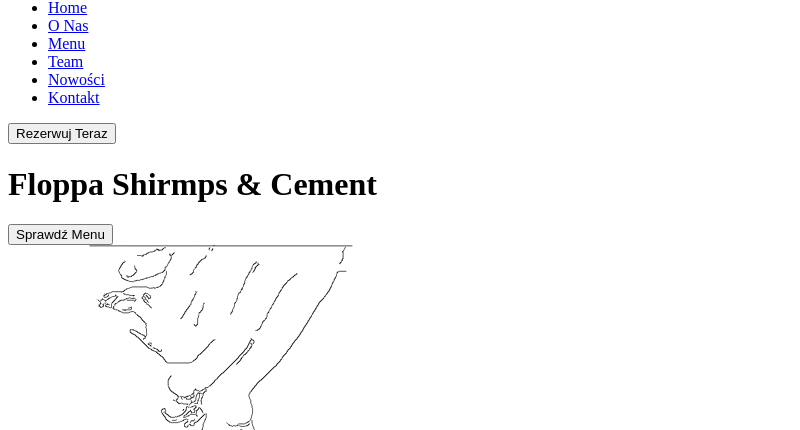
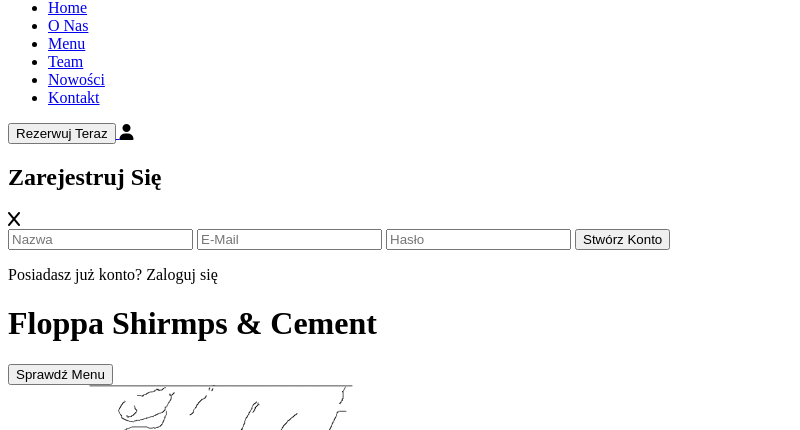
Before and after one commit to TraumeVonHeidelberg/Floppa-Shrimps, an Electron app: page public/index.html in a window 800 px wide. Shown: the part 370-800 px from the top of the page. Drawn offline with Linux system fonts and the light colour scheme; no server answers; a web font is replaced by a local one.

Commit message:
Created register form

```diff
--- a/public/css/adminPanel.css
+++ b/public/css/adminPanel.css
@@ -97,6 +97,7 @@ textarea {
 textarea,
 input {
 	font-family: 'Raleway', 'sans-serif';
+	line-height: 1.5;
 }
 
 .element-type {
--- /dev/null
+++ b/public/css/login.css
@@ -0,0 +1,15 @@
+* {
+	box-sizing: border-box;
+	margin: 0;
+	padding: 0;
+}
+
+html {
+	font-size: 62.5%;
+}
+
+body {
+	background-color: #f6f3eb;
+	font-family: 'Raleway', 'sans-serif';
+	color: #1f3571;
+}
--- a/public/css/style.css
+++ b/public/css/style.css
@@ -37,6 +37,10 @@
 	line-height: 3.2rem;
 }
 
+button {
+	cursor: pointer;
+}
+
 .main-btn {
 	padding: 1.6rem 3.2rem;
 	font-weight: 700;
@@ -45,7 +49,6 @@
 	color: #eb2a3c;
 	background: none;
 	border: 0.3rem solid #eb2a3c;
-	cursor: pointer;
 	transition: background-color 0.3s, color 0.3s;
 }
 
@@ -62,6 +65,91 @@
 	display: none;
 }
 
+a {
+	text-decoration: none;
+	color: #1f3571;
+	cursor: pointer;
+}
+
+/* Modal Window */
+
+.modal {
+	display: none;
+	position: fixed;
+	top: 0;
+	left: 0;
+	z-index: 20;
+	display: flex;
+	justify-content: center;
+	align-items: center;
+	width: 100%;
+	height: 100%;
+	background-color: rgba(0, 0, 0, 0.4);
+}
+
+.modal-content {
+	display: flex;
+	flex-direction: column;
+	gap: 2.4rem;
+	padding: 2.4rem;
+	width: 44rem;
+	min-height: 45rem;
+	max-height: 50rem;
+	background-color: white;
+	border-radius: 1.2rem;
+}
+
+.modal-item {
+	display: flex;
+	justify-content: space-between;
+	align-items: center;
+	margin-bottom: 1.6rem;
+}
+
+.modal-item i {
+	font-size: 2.4rem;
+	transition: 0.3s color;
+}
+
+.modal-item i:hover {
+	color: #356bff;
+}
+
+.login-header {
+	font-weight: 800;
+}
+
+input {
+	padding: 1.2rem;
+}
+
+.create-account-btn {
+	padding: 1.6rem 3.2rem;
+	background-color: #274eba;
+	color: white;
+	border: none;
+	border-radius: 1.2rem;
+	margin-bottom: 2.4rem;
+	transition: background-color 0.3s;
+}
+
+.create-account-btn:hover {
+	background-color: #356bff;
+}
+
+.login-text {
+	font-size: 1.4rem;
+}
+
+.login-text span {
+	font-weight: 800;
+	color: #274eba;
+	cursor: pointer;
+}
+
+.close-login {
+	cursor: pointer;
+}
 /* ------------------------------------------------------------------------------ */
 
 * {
@@ -121,13 +209,22 @@ section {
 }
 
 .main-nav-list li a {
-	text-decoration: none;
-	color: #1f3571;
-	cursor: pointer;
 	transition: color 0.3s;
 }
 .main-nav-list li a:hover {
 	color: #eb2a3c;
+}
+
+.nav-group {
+	display: flex;
+	align-items: center;
+	gap: 4.8rem;
+}
+
+.nav-group i {
+	font-size: 3.6rem;
+	color: #1f3571;
+	cursor: pointer;
 }
 
 .header-grid {
@@ -240,7 +337,7 @@ section {
 .special-offer-section {
 	position: relative;
 	height: 80vh;
-	background-image: linear-gradient(rgba(0, 0, 0, 0.5), rgba(0, 0, 0, 0.5)), url('img/ryby-oferta.jpg');
+	background-image: linear-gradient(rgba(0, 0, 0, 0.5), rgba(0, 0, 0, 0.5)), url('../img/ryby-oferta.jpg');
 	background-size: cover;
 	background-position: center;
 	background-attachment: fixed;
@@ -392,7 +489,7 @@ section {
 	margin-bottom: 0.4rem;
 }
 
-.reservation-input {
+.form-input {
 	height: 4.8rem;
 }
 
@@ -402,7 +499,7 @@ section {
 	max-height: 20rem;
 }
 
-.reservation-input,
+.form-input,
 .reservation-textarea {
 	font-size: 1.6rem;
 	font-family: 'Raleway', 'sans-serif';
--- a/public/index.html
+++ b/public/index.html
@@ -32,11 +32,30 @@
                 <li><a href="#page-footer">Kontakt</a></li>
             </ul>
 
-            <a href="#reservation" class="section-link">
-                <button class="main-btn">
-                    Rezerwuj Teraz
-                </button>
-            </a>
+
+            <div class="nav-group">
+                <a href="#reservation" class="section-link">
+                    <button class="main-btn">
+                        Rezerwuj Teraz
+                    </button>
+                </a>
+                <i id="login-icon" class="fa-solid fa-user"></i>
+            </div>
+
+            <!-- Domyslnie ukryte modal window do logowania -->
+            <div id="modal" class="modal">
+                <div class="modal-content">
+                    <div class="modal-item">
+                        <h2 class="login-header">Zarejestruj Się</h2>
+                        <i id="close-login" class="fa-solid fa-x close-login"></i>
+                    </div>
+                    <input class="form-input" type="text" placeholder="Nazwa">
+                    <input class="form-input" type="email" placeholder="E-Mail">
+                    <input class="form-input" type="password" placeholder="Hasło">
+                    <button class="create-account-btn">Stwórz Konto</button>
+                    <p class="login-text">Posiadasz już konto? <span id="login-link">Zaloguj się</span></p>
+                </div>
+            </div>
 
         </nav>
 
@@ -228,27 +247,27 @@
                     +48 881 925
                     560 w godzinach otwarcia.</p>
 
-                <form class="reservation-inputs">
+                <form class="form-inputs">
                     <div class="reservations-grid">
                         <div class="reservation-field">
                             <label for="" class="input-label">Personalia*</label>
-                            <input type="text" class="reservation-input" required>
+                            <input type="text" class="form-input" required>
                         </div>
                         <div class="reservation-field">
                             <label for="" class="input-label">Email*</label>
-                            <input type="email" class="reservation-input" required>
+                            <input type="email" class="form-input" required>
                         </div>
                         <div class="reservation-field">
                             <label for="" class="input-label">Telefon*</label>
-                            <input type="tel" class="reservation-input" required>
+                            <input type="tel" class="form-input" required>
                         </div>
                         <div class="reservation-field">
                             <label for="" class="input-label">Data*</label>
-                            <input type="date" class="reservation-input" required>
+                            <input type="date" class="form-input" required>
                         </div>
                         <div class="reservation-field">
                             <label for="time" class="input-label">Godzina*</label>
-                            <select id="time" name="time" class="reservation-input" required>
+                            <select id="time" name="time" class="form-input" required>
                                 <option value="09:00">08:00</option>
                                 <option value="10:00">09:00</option>
                                 <option value="09:00">10:00</option>
@@ -270,7 +289,7 @@
                         </div>
                         <div class="reservation-field">
                             <label for="" class="input-label">Miejsca*</label>
-                            <input type="number" class="reservation-input" required>
+                            <input type="number" class="form-input" required>
                         </div>
                     </div>
                     <div class="reservation-field">
@@ -382,11 +401,12 @@
 
 
 
-    <script src="./scripts/script.js"></script>
+    <script src="../script.js"></script>
     <script src="./scripts/scroll.js"></script>
     <script src="./scripts/getCurrentYear.js"></script>
     <script src="./scripts/getMenuContent.js"></script>
     <script src="./scripts/getTestimonialContent.js"></script>
+    <script src="./scripts/showLoginWindow.js"></script>
     <script src="https://kit.fontawesome.com/3b7d7d2b37.js" crossorigin="anonymous"></script>
 </body>
 
--- /dev/null
+++ b/public/scripts/showLoginWindow.js
@@ -0,0 +1,19 @@
+document.addEventListener('DOMContentLoaded', function () {
+	const modal = document.getElementById('modal')
+	const btn = document.getElementById('login-icon')
+	const closeBtn = document.getElementById('close-login')
+
+	btn.onclick = function () {
+		modal.style.display = 'flex'
+	}
+
+	closeBtn.onclick = function () {
+		modal.style.display = 'none'
+	}
+
+	window.onclick = function (event) {
+		if (event.target == modal) {
+			modal.style.display = 'none'
+		}
+	}
+})
```
Also changed, not shown: public/login.html (added, +15 -0 lines), public/news-page3.html (+2 -2 lines).
